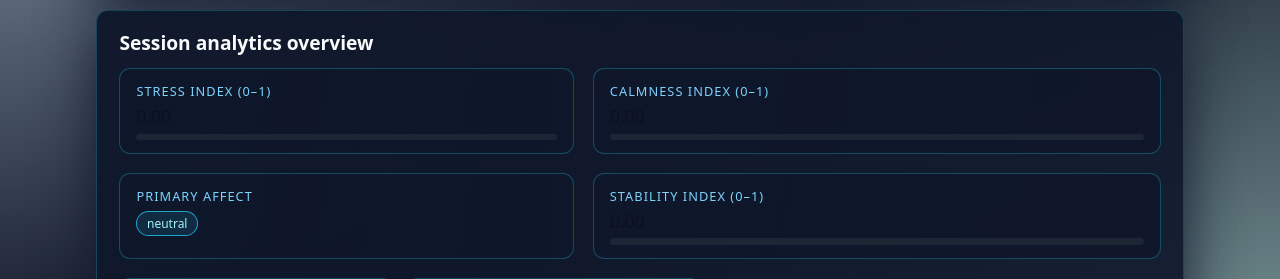
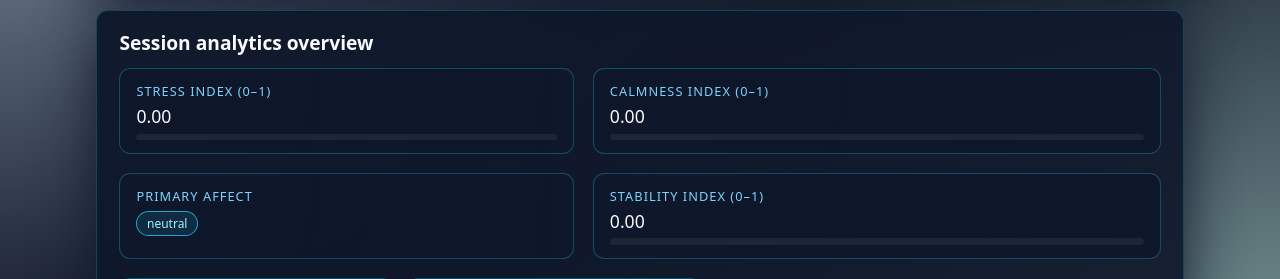
Before and after one commit to mouhameddhia/Esprit-PI-4DS1-2025-2026-ALIA-AI-Avatar, a Flask app: page / in a window 1280 px wide. Shown: the part 616-895 px from the top of the page. Run offline with Flask 3, Linux system fonts and the light colour scheme.

Commit message:
fix UI design

```diff
--- a/templates/index.html
+++ b/templates/index.html
@@ -13,7 +13,7 @@
           radial-gradient(circle at top left, rgba(219, 243, 255, 0.95), transparent 55%),
           radial-gradient(circle at bottom right, rgba(204, 251, 241, 0.9), transparent 55%),
           linear-gradient(135deg, #0f172a 0%, #020617 60%);
-        color: #0b1120;
+        color: #a5b4fc;
         display: flex;
         flex-direction: column;
         align-items: center;
@@ -203,6 +203,7 @@
       .summary-value {
         margin-top: 0.25rem;
         font-size: 1.1rem;
+        color: #f9fafb;
       }
       .summary-bar-wrapper {
         margin-top: 0.35rem;
```
